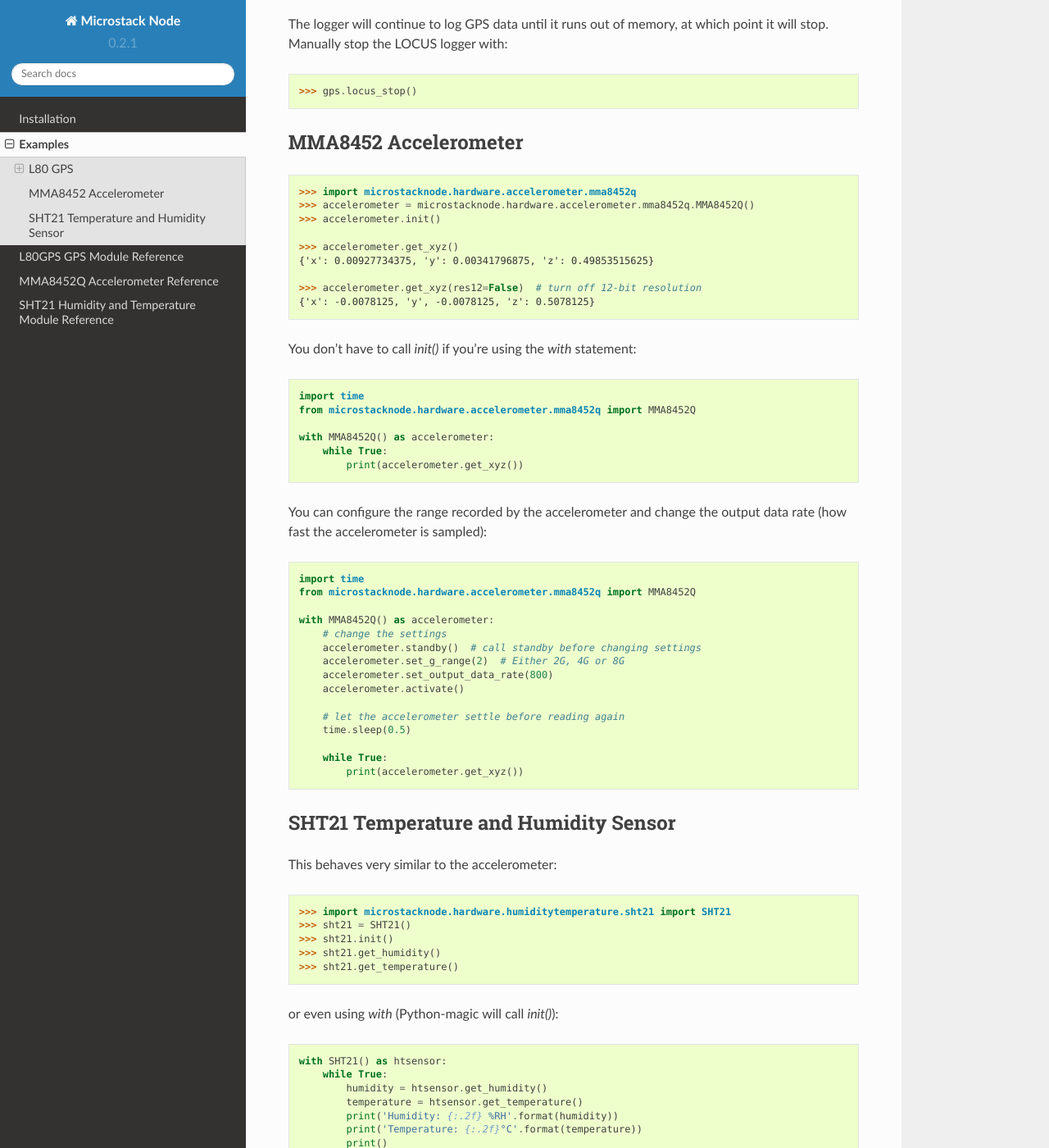
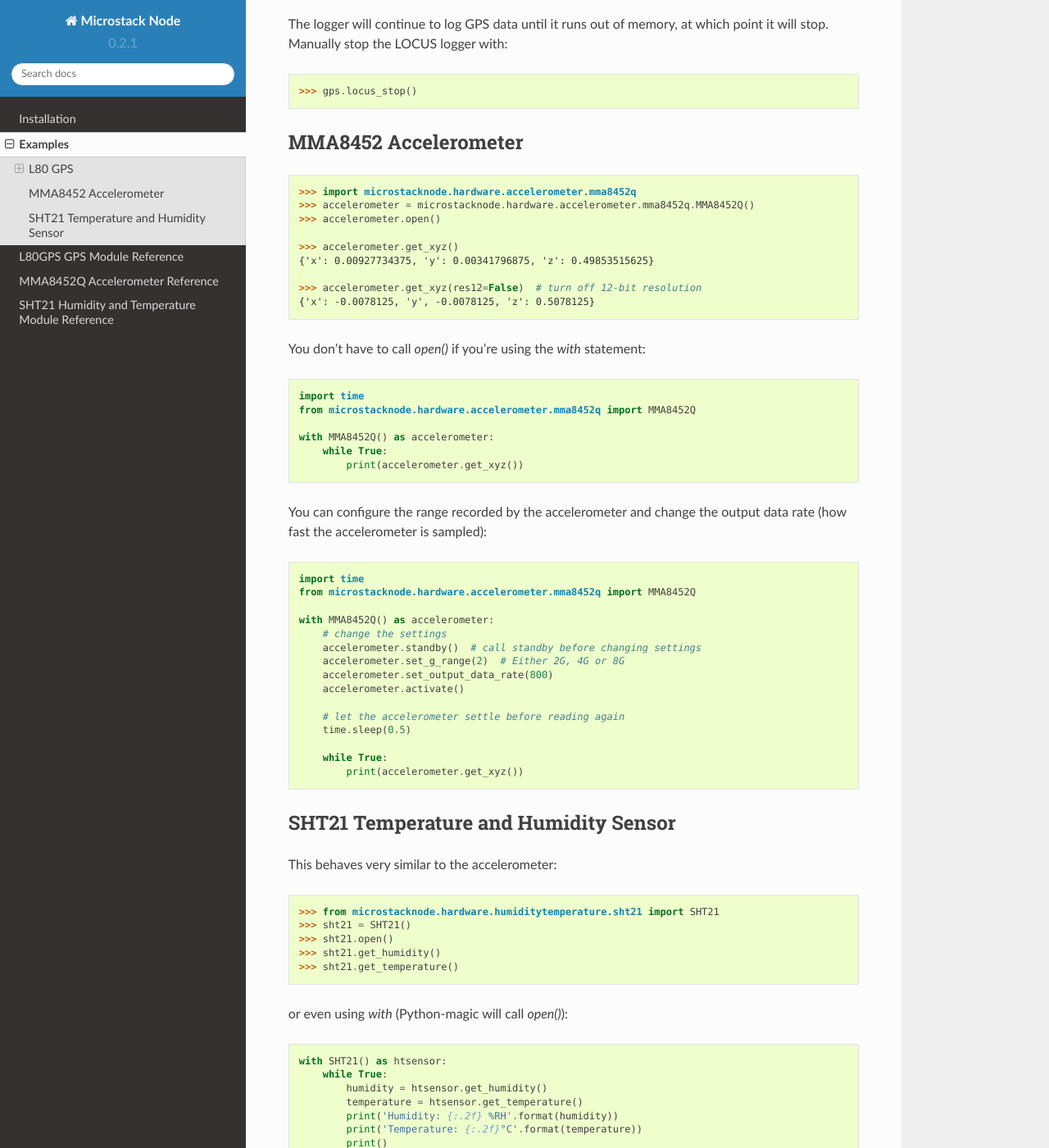
Before and after one commit to microstack-IoT/python3-microstacknode, a Sphinx documentation site: the page built from docs/example.rst, in a window 1280 px wide and 1400 px high, scrolled down 1498 px. Shown: the whole window at 82% size. Built offline with Sphinx 7.4.7 and the Read the Docs theme 2.0.0, drawn with Linux system fonts in a browser that asks for light colours; pages that are not in the unit, such as notebooks, are missing from menus.

Commit message:
updated examples to use open instead of init

```diff
--- a/docs/example.rst
+++ b/docs/example.rst
@@ -70,7 +70,7 @@ MMA8452 Accelerometer
 
     >>> import microstacknode.hardware.accelerometer.mma8452q
     >>> accelerometer = microstacknode.hardware.accelerometer.mma8452q.MMA8452Q()
-    >>> accelerometer.init()
+    >>> accelerometer.open()
 
     >>> accelerometer.get_xyz()
     {'x': 0.00927734375, 'y': 0.00341796875, 'z': 0.49853515625}
@@ -79,7 +79,7 @@ MMA8452 Accelerometer
     {'x': -0.0078125, 'y', -0.0078125, 'z': 0.5078125}
 
 
-You don't have to call `init()` if you're using the `with` statement::
+You don't have to call `open()` if you're using the `with` statement::
 
     import time
     from microstacknode.hardware.accelerometer.mma8452q import MMA8452Q
@@ -112,13 +112,13 @@ SHT21 Temperature and Humidity Sensor
 =====================================
 This behaves very similar to the accelerometer::
 
-    >>> import microstacknode.hardware.humiditytemperature.sht21 import SHT21
+    >>> from microstacknode.hardware.humiditytemperature.sht21 import SHT21
     >>> sht21 = SHT21()
-    >>> sht21.init()
+    >>> sht21.open()
     >>> sht21.get_humidity()
     >>> sht21.get_temperature()
 
-or even using `with` (Python-magic will call `init()`)::
+or even using `with` (Python-magic will call `open()`)::
 
     with SHT21() as htsensor:
         while True:
```
